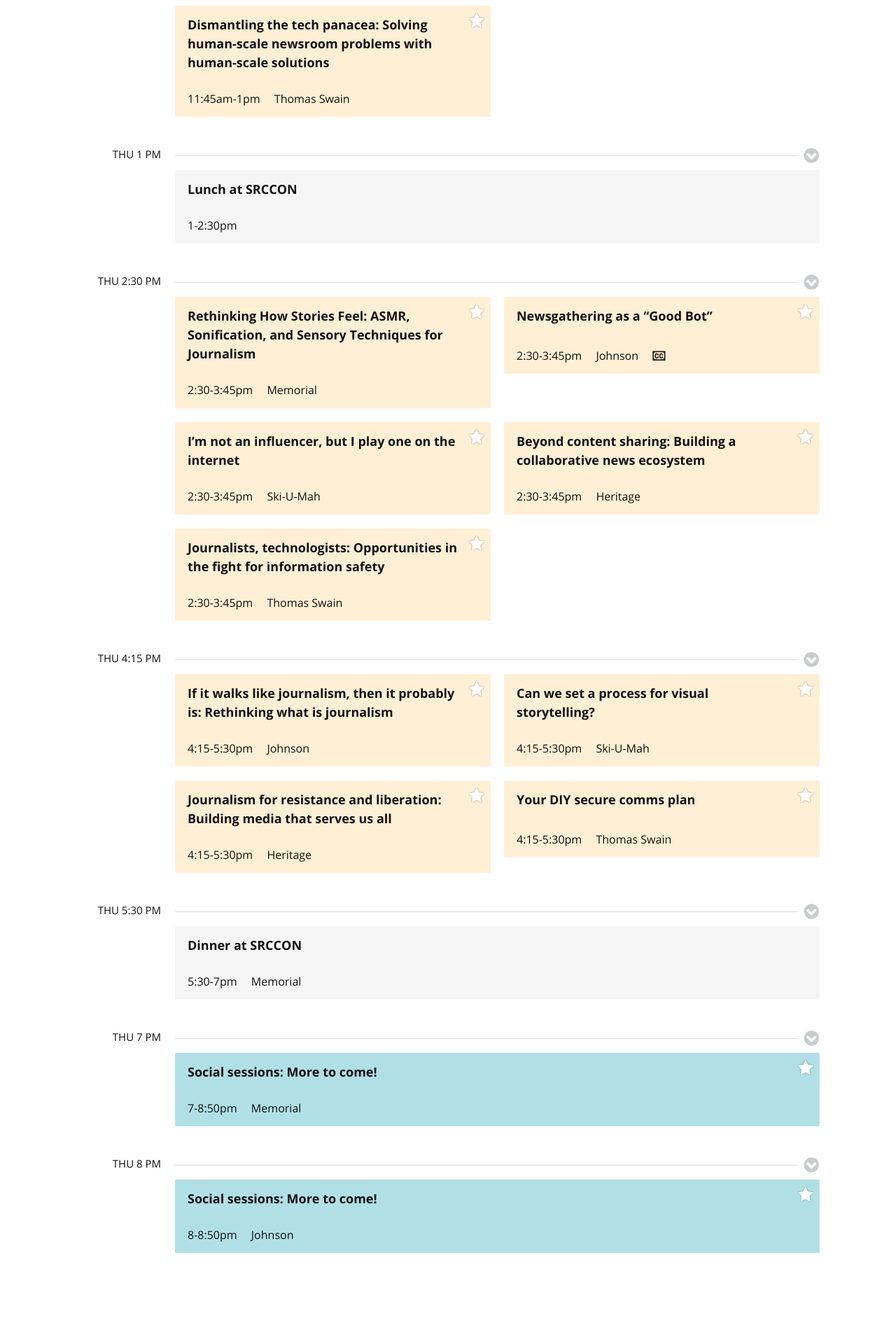
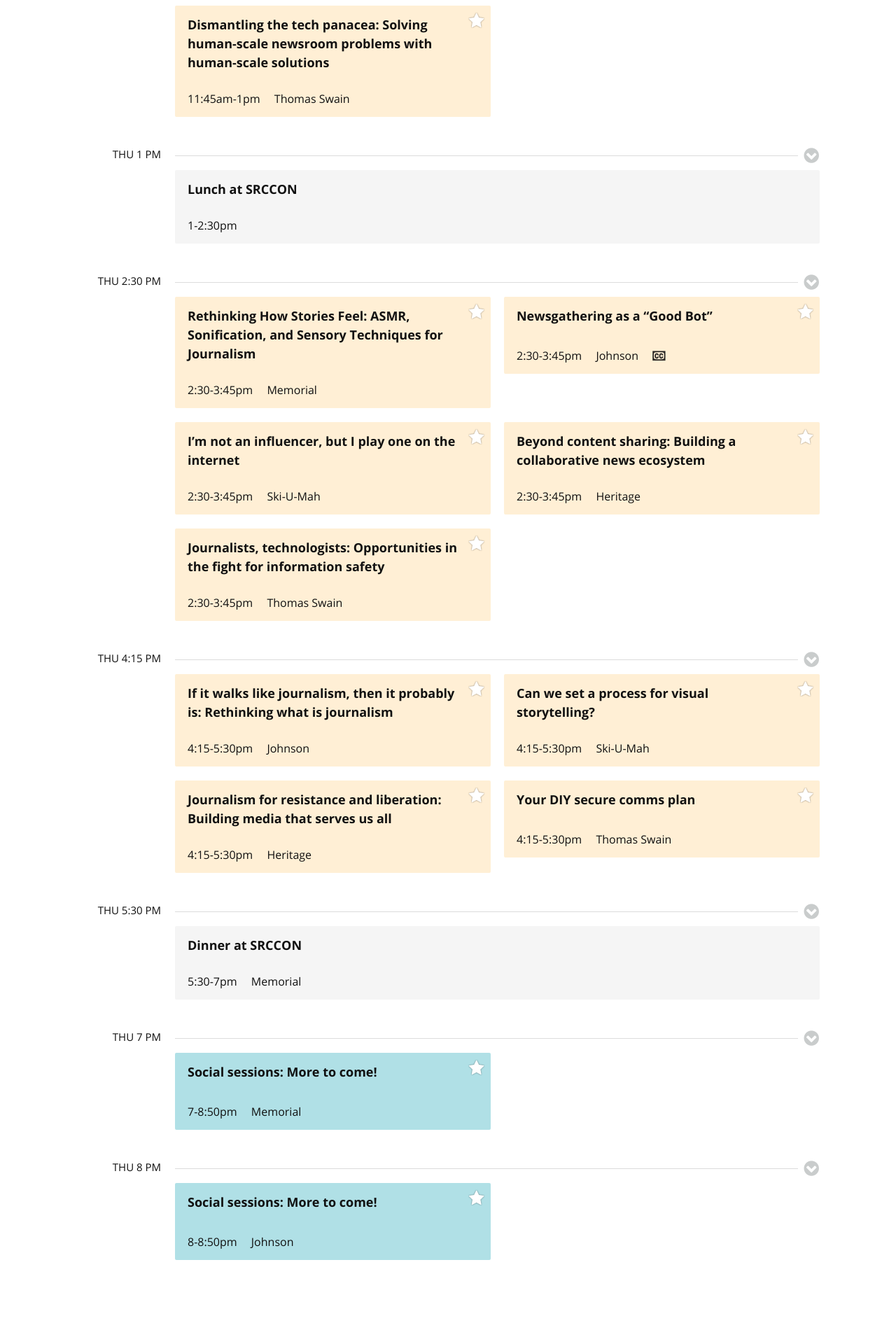
Before and after one commit to OpenNews/srccon-2025, a Jekyll site: the page schedule/index.html, which Jekyll copies as it is, in a window 1280 px wide. Shown: the part 1422-3342 px from the top of the page at 70% size. Built offline with Jekyll 4.4.1, drawn with Linux system fonts in a browser that asks for light colours.

Commit message:
update schedule.css

```diff
--- a/schedule/css/schedule.css
+++ b/schedule/css/schedule.css
@@ -602,7 +602,7 @@ h3.slider-control {
 }
 
 @media only screen and (min-width: 900px) {
-    .session-length-short, .session-session {
+    .session-length-short, .session-session, .session-social {
         float: left;
         clear: none;
         width: 48%;
```
